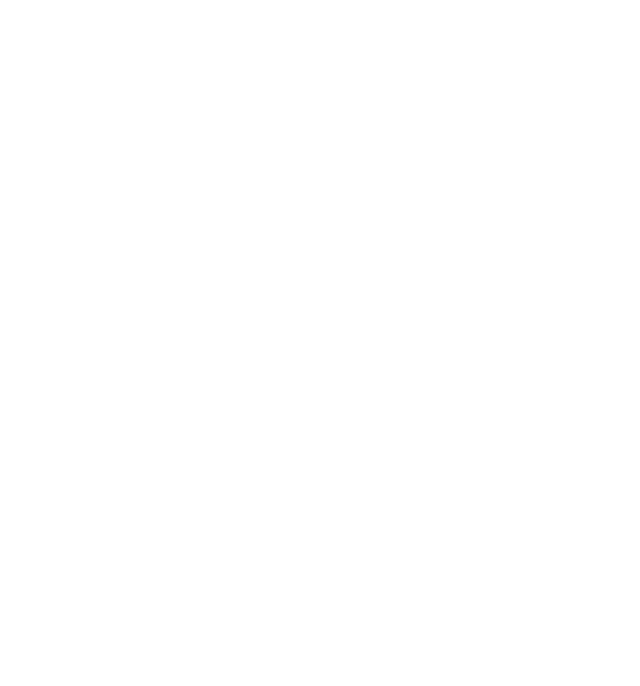
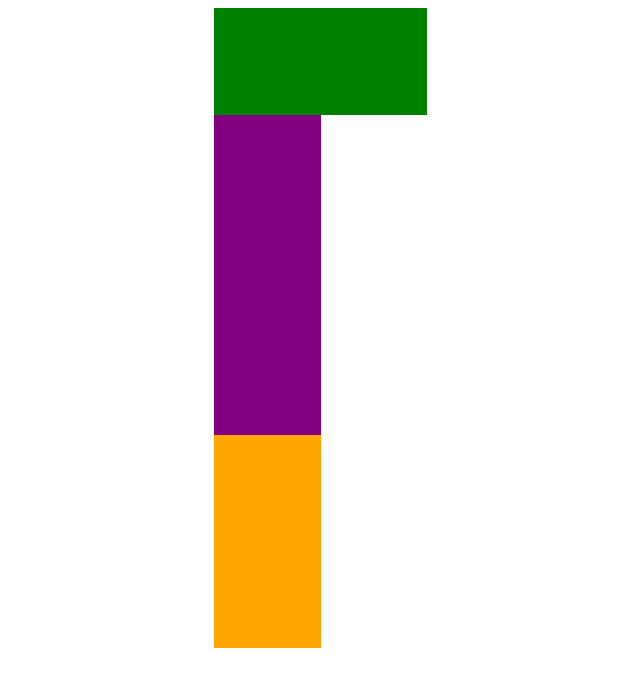
Before and after one commit to DannyGJdeJong/rush-hour, a Gatsby site: page / in a window 1280 px wide. Shown: the whole page, without its empty margins (106-746 px from the left). Built offline with nearby package versions, Linux system fonts and the light colour scheme; Gatsby itself is replaced by a stand-in of ours.

Commit message:
Added vehicle grid and made vehicles clickable

```diff
--- a/package.json
+++ b/package.json
@@ -5,6 +5,11 @@
   "repository": "git@github.com:DannyGJdeJong/rush-hour.git",
   "author": "DannyGJdeJong <dannygjdejong@gmail.com>",
   "license": "MIT",
+  "scripts": {
+    "start": "gatsby develop --host=0.0.0.0",
+    "build": "gatsby build",
+    "deploy": "gatsby-plugin-s3 deploy --yes"
+  },
   "devDependencies": {
     "@types/styled-components": "^5.1.3",
     "gatsby": "^2.24.62",
--- a/src/components/GameBoard/GameBoard.tsx
+++ b/src/components/GameBoard/GameBoard.tsx
@@ -1,13 +1,100 @@
-import React, { FunctionComponent } from 'react';
+import React, { FunctionComponent, useState, useEffect } from 'react';
+import styled from 'styled-components';
+import Vehicle from '../Vehicle';
+import Grid from '../Grid';
 
-const GameBoard: FunctionComponent = () => {
-  return (
-    <div>
-      {
-        // Grid goes here
-      }
-    </div>
-  );
+type GameBoardProps = {
+  width: number
+  height: number
+  initialVehicles: VehicleData[]
 }
 
+type VehicleData = {
+  x: number
+  y: number
+  orientation: 'vertical' | 'horizontal'
+  length: number
+  selected: boolean
+  color: string
+}
+
+type SquareData = string | null
+
+const StyledGrid = styled(Grid)`
+  width: 50vw;
+  height: 50vw;
+  margin: auto;
+`;
+
+const GameBoard: FunctionComponent<GameBoardProps> = ({ width, height, initialVehicles }) => {
+  const [squares, setSquares] = useState<SquareData[][]>(Array(height).fill(null).map(() => Array(width).fill(null)));
+  const [vehicles, setVehicles] = useState<{[id: string] : VehicleData}>(Object.assign({}, ...initialVehicles.map((vehicle) => ({[vehicle.x + ',' + vehicle.y]: vehicle}))));
+
+
+  useEffect(() => {
+    setSquares(() => {
+      let newSquares: SquareData[][] = Array(height).fill(null).map(() => Array(width).fill(null));
+
+      // For each vehicle, reserve the squares it occupies
+      Object.keys(vehicles).forEach((id) => {
+        let { x, y, orientation, length } = vehicles[id];
+
+        // Loop through a range from 0 to length
+        [...Array(length).keys()].forEach((i) => {
+          let _x = x;
+          let _y = y;
+
+          // Adjust the coordinates according to the orientation
+          if (orientation === 'horizontal') {
+            _x += i
+          } else if (orientation === 'vertical') {
+            _y += i
+          } else {
+            throw Error('Vehicle ' + id + ' has invalid orientation');
+          }
+
+          // Check if placement is within bounds
+          if (_x >= width || _y >= height) {
+            throw Error('Vehicle ' + id + ' went out of bounds');
+          }
+
+          // Check if another vehicle is already in the same spot
+          if (newSquares[_y][_x] != null) {
+            throw Error('Vehicle ' + id + ' collides with ' + newSquares[_y][_x]);
+          }
+
+          // If everything checks out, reserve spot for current vehicle
+          newSquares[_y][_x] = id;
+        });
+      });
+
+      return newSquares;
+    });
+  }, [vehicles]);
+
+  const handleVehicleClick = (_, x: number, y: number) => {
+    setVehicles((vehicles) => {
+      let newVehicles: {[id: string] : VehicleData} = {};
+      let selectedId = x + ',' + y;
+
+      // Set selected to false for every vehicle except the selected one
+      Object.keys(vehicles).forEach((id) => {
+        newVehicles[id] = { ... vehicles[id], selected: id === selectedId};
+      });
+
+      return newVehicles;
+    });
+  };
+
+  return (
+    <StyledGrid width={width} height={height}>
+      {
+        Object.values(vehicles).map(vehicle =>
+          <Vehicle key={vehicle.x + ',' + vehicle.y} {...vehicle} onClickCallback={handleVehicleClick}/>
+        )
+      }
+    </StyledGrid>
+  );
+};
+
 export default GameBoard;
--- a/src/components/GameContainer/GameContainer.tsx
+++ b/src/components/GameContainer/GameContainer.tsx
@@ -3,7 +3,7 @@ import GameBoard from '../GameBoard'
 
 const GameContainer: FunctionComponent = () => {
   return (
-    <GameBoard />
+    <GameBoard width={6} height={6} initialVehicles={[{x: 0, y: 0, orientation: 'horizontal', length: 2, selected: false, color: 'green'}, {x: 0, y: 1, orientation: 'vertical', length: 3, selected: false, color: 'purple'}, {x: 0, y: 4, orientation: 'vertical', length: 2, selected: false, color: 'orange'}]}/>
   );
 }
 
--- /dev/null
+++ b/src/components/Grid/Grid.tsx
@@ -0,0 +1,15 @@
+import styled from 'styled-components';
+
+type GridProps = {
+  width: number
+  height: number
+}
+
+const Grid = styled.div<GridProps>`
+  display: grid;
+
+  grid-template-columns: repeat(${({ width }) => width}, calc(100% / ${({ width }) => width}));
+  grid-template-rows: repeat(${({ height }) => height}, calc(100% / ${({ height }) => height}));
+`;
+
+export default Grid;
--- /dev/null
+++ b/src/components/Grid/index.ts
@@ -0,0 +1 @@
+export { default } from './Grid';
--- /dev/null
+++ b/src/components/GridSquare/GridSquare.tsx
@@ -0,0 +1,15 @@
+import styled from 'styled-components';
+
+type GridSquareProps = {
+  x: number
+  y: number
+}
+
+const GridSquare = styled.div<GridSquareProps>`
+  display: grid;
+
+  grid-column-start: ${({x}) => x + 1};
+  grid-row-start: ${({y}) => y + 1};
+`;
+
+export default GridSquare;
--- /dev/null
+++ b/src/components/GridSquare/index.ts
@@ -0,0 +1 @@
+export { default } from './GridSquare';
--- /dev/null
+++ b/src/components/Vehicle/Vehicle.tsx
@@ -0,0 +1,43 @@
+import React, { FunctionComponent } from 'react';
+import styled from 'styled-components';
+import GridSquare from '../GridSquare';
+
+type VehicleProps = {
+  x: number
+  y: number
+  orientation: 'vertical' | 'horizontal'
+  length: number
+  selected: boolean
+  color: string
+  onClickCallback: (event: React.MouseEvent, x: number, y: number) => void
+};
+
+type StyledGridSquareProps = {
+  orientation: 'vertical' | 'horizontal'
+  length: number
+}
+
+const StyledGridSquare = styled(GridSquare)<StyledGridSquareProps>`
+  z-index: 1;
+
+  grid-column-end: ${({orientation, x, length}) => orientation === 'horizontal' ? x + 1 + length : x + 1};
+  grid-row-end: ${({orientation, y, length}) => orientation === 'vertical' ? y + 1 + length : y + 1};
+
+  background-color: ${({color}) => color};
+
+  &.selected {
+    border-style: solid;
+    border-color: white;
+  }
+`;
+
+const Vehicle: FunctionComponent<VehicleProps> = ({x, y, color, orientation, length, selected, onClickCallback}) => {
+  const onClick = (event: React.MouseEvent) => onClickCallback(event, x, y);
+
+  return (
+    <StyledGridSquare x={x} y={y} orientation={orientation} length={length} color={color} onClick={onClick} className={selected ? 'selected' : ''}>
+    </StyledGridSquare>
+  );
+};
+
+export default Vehicle;
--- /dev/null
+++ b/src/components/Vehicle/index.ts
@@ -0,0 +1 @@
+export { default } from './Vehicle';
```
